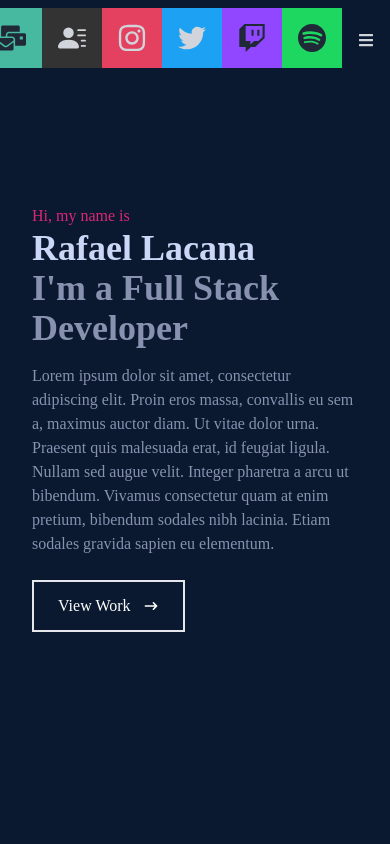
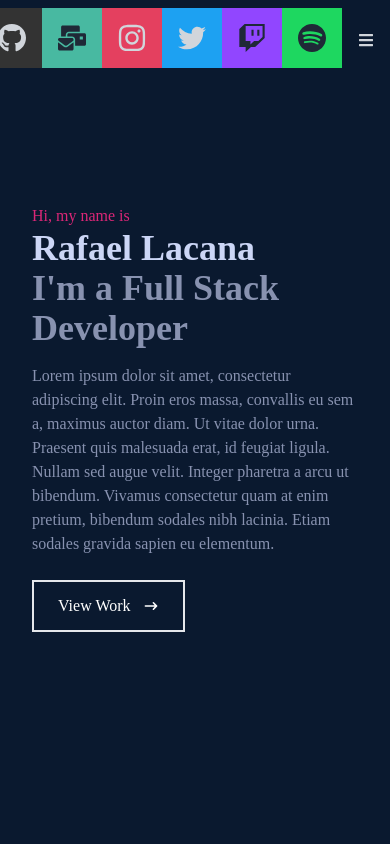
Before and after one commit to Yoshimitsuy/rafael-lacana, a React (Create React App) app: page / in a window 390 px wide. Shown: the top 844 px of the page. Built offline with nearby package versions, Linux system fonts and the light colour scheme; the HTML template or start-up script is replaced by a standard one.

Commit message:
fix socialmedia bar for small screens and add mail redirect

```diff
--- a/src/components/SocialMedia.jsx
+++ b/src/components/SocialMedia.jsx
@@ -21,12 +21,12 @@ const SocialMedia = () => {
           </li>
 
           <li className='w-[60px] h-[60px] flex justify-between items-center hover:scale-110 duration-500 bg-[#48b9a1]'>
-            <a className='flex justify-between items-center w-full font-bold text-gray-800' href='/' target='_blank' rel='noreferrer'>
+            <a className='flex justify-between items-center w-full font-bold text-gray-800' href='mailto:rafael.lacana@hotmail.com' target='_blank' rel='noreferrer'>
               <FaMailBulk size={30} />
             </a>
           </li>
 
-          <li className='w-[60px] h-[60px] flex justify-between items-center hover:scale-110 duration-500 bg-[#333333]'>
+          <li className=' hidden sm:flex w-[60px] h-[60px] justify-between items-center hover:scale-110 duration-500 bg-[#333333]'>
             <a className='flex justify-between items-center w-full font-bold text-gray-300' href='/' target='_blank' rel='noreferrer'>
               <BsFillPersonLinesFill size={30} />
             </a>
```
